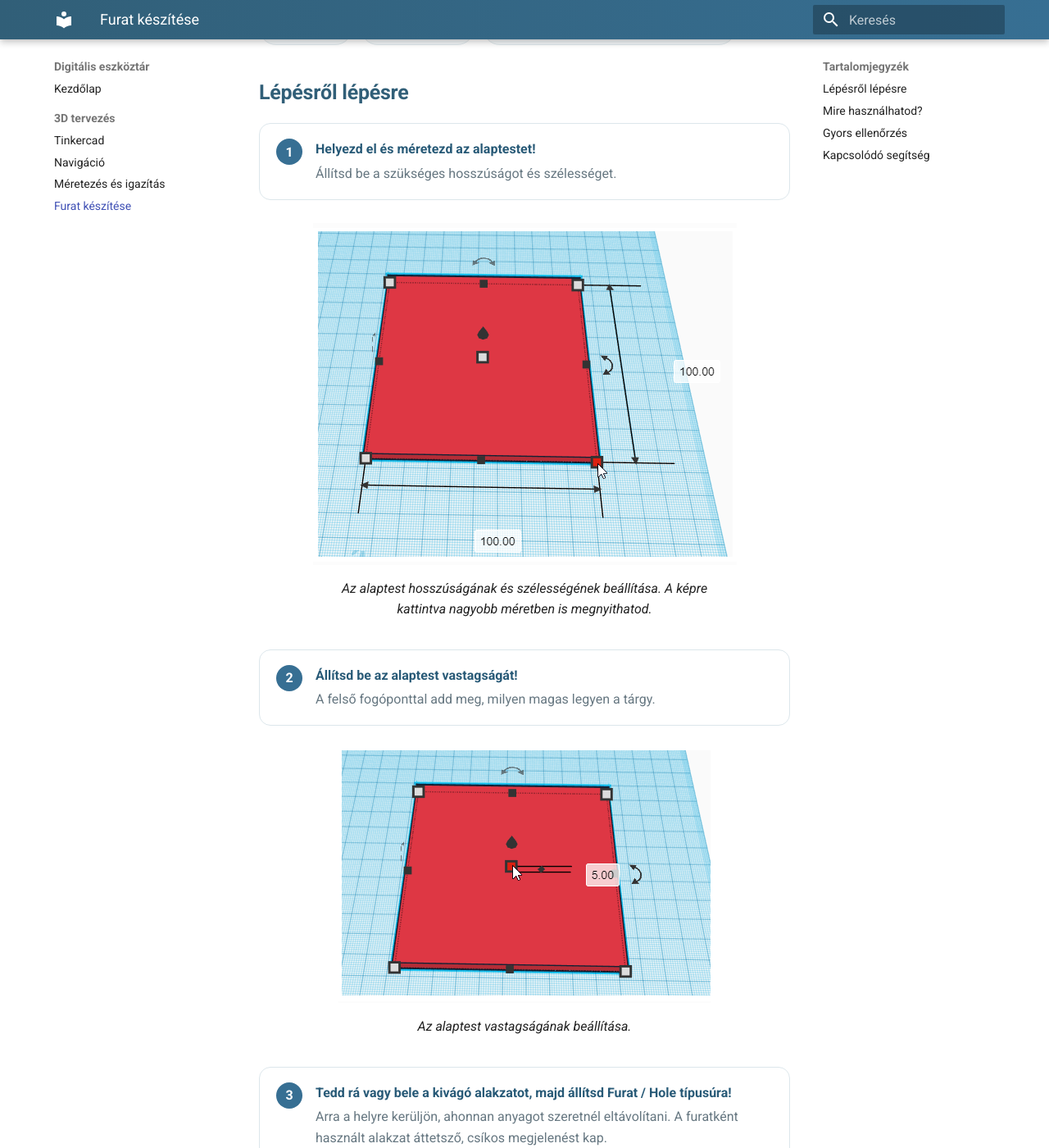
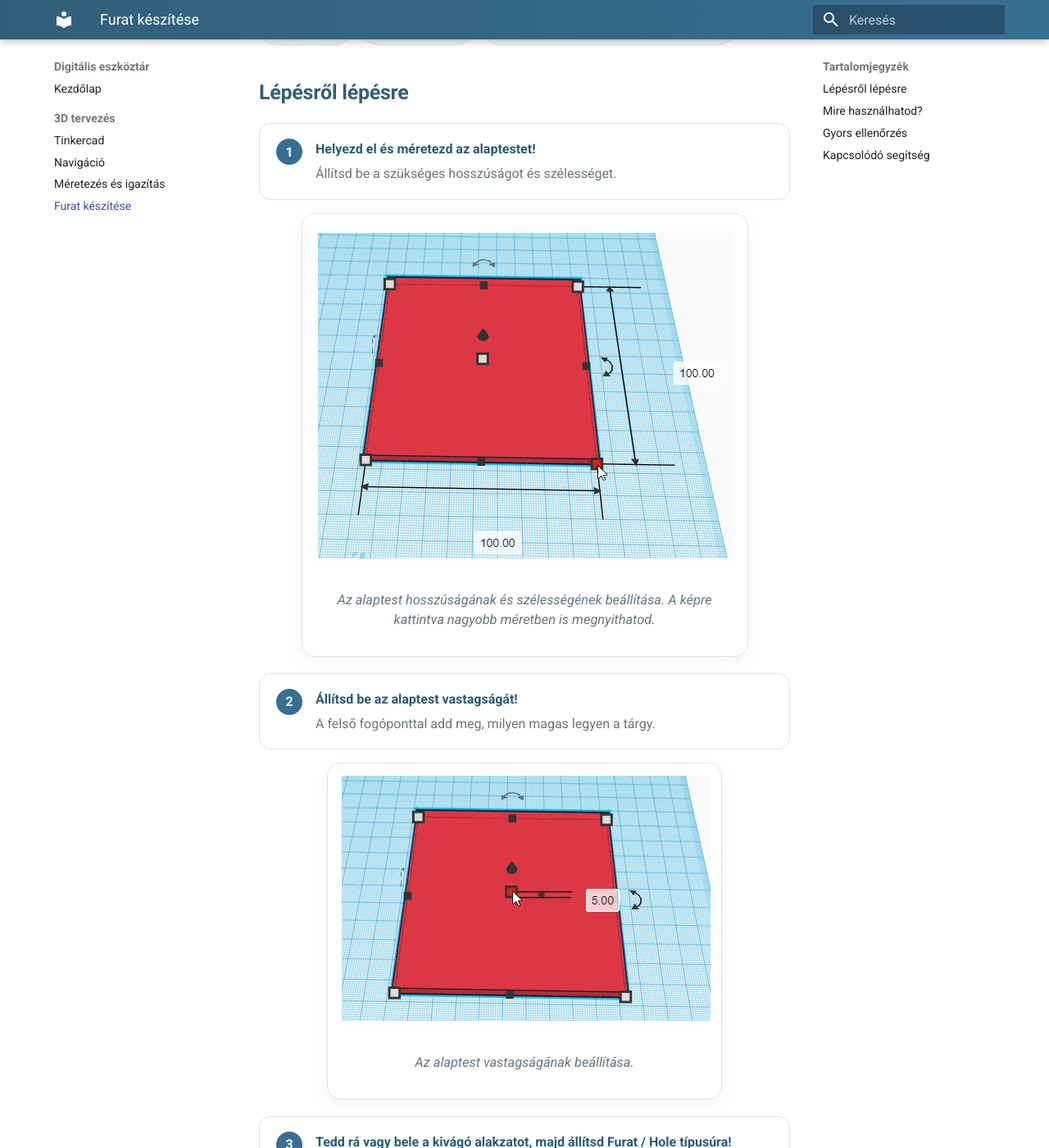
Before and after one commit to bsuszter/digitalis-eszkoztar, an MkDocs documentation site: the page built from docs/tinkercad/furat.md, in a window 1280 px wide and 1400 px high, scrolled down 529 px. Shown: the whole window at 82% size. Built offline with MkDocs 1.6.1 and Material for MkDocs 9.7.7, drawn with Linux system fonts in a browser that asks for light colours.

Commit message:
Képes cikksablon és tördelés finomítása

```diff
--- a/docs/stylesheets/extra.css
+++ b/docs/stylesheets/extra.css
@@ -224,7 +224,7 @@
 }
 
 .need-card > span,
-.related-grid a > span {
+.related-grid .related-icon {
   font-size: 1.5rem;
 }
 
@@ -236,6 +236,17 @@
 .need-card small,
 .related-grid small {
   color: var(--eszkoz-muted);
+}
+
+.related-text {
+  display: flex;
+  flex-direction: column;
+  gap: .2rem;
+}
+
+.related-text strong,
+.related-text small {
+  display: block;
 }
 
 .article-meta {
@@ -258,7 +269,7 @@
 .step-stack {
   display: grid;
   gap: .7rem;
-  margin: 1rem 0 1.4rem;
+  margin: 1rem 0 .7rem;
 }
 
 .step-card {
@@ -295,6 +306,44 @@
   background: var(--eszkoz-blue);
   color: #fff;
   font-weight: 800;
+}
+
+.tool-figure {
+  margin: .7rem auto 1.45rem;
+  padding: .65rem;
+  border: 1px solid #dce6eb;
+  border-radius: 16px;
+  background: #fff;
+  box-shadow: 0 8px 20px rgba(49,95,120,.06);
+}
+
+.tool-figure--wide {
+  max-width: 760px;
+}
+
+.tool-figure--medium {
+  max-width: 620px;
+}
+
+.tool-figure a {
+  display: block;
+  line-height: 0;
+}
+
+.tool-figure img {
+  display: block;
+  width: 100%;
+  height: auto;
+  margin: 0;
+  border-radius: 11px;
+}
+
+.tool-figure figcaption {
+  padding: .65rem .35rem .15rem;
+  color: var(--eszkoz-muted);
+  font-size: .82rem;
+  line-height: 1.45;
+  text-align: center;
 }
 
 .section-lead,
@@ -350,13 +399,20 @@
 }
 
 .check-panel label {
-  display: flex;
-  align-items: flex-start;
+  display: grid;
+  grid-template-columns: auto 1fr;
+  align-items: start;
   gap: .65rem;
   padding: .7rem .8rem;
   border-radius: 10px;
   background: #fff;
   cursor: pointer;
+}
+
+.check-panel label span {
+  display: block;
+  min-width: 0;
+  line-height: 1.45;
 }
 
 .check-panel input {
@@ -414,4 +470,13 @@
     width: 100%;
     text-align: center;
   }
+
+  .tool-figure {
+    padding: .45rem;
+    border-radius: 13px;
+  }
+
+  .tool-figure img {
+    border-radius: 9px;
+  }
 }
```
